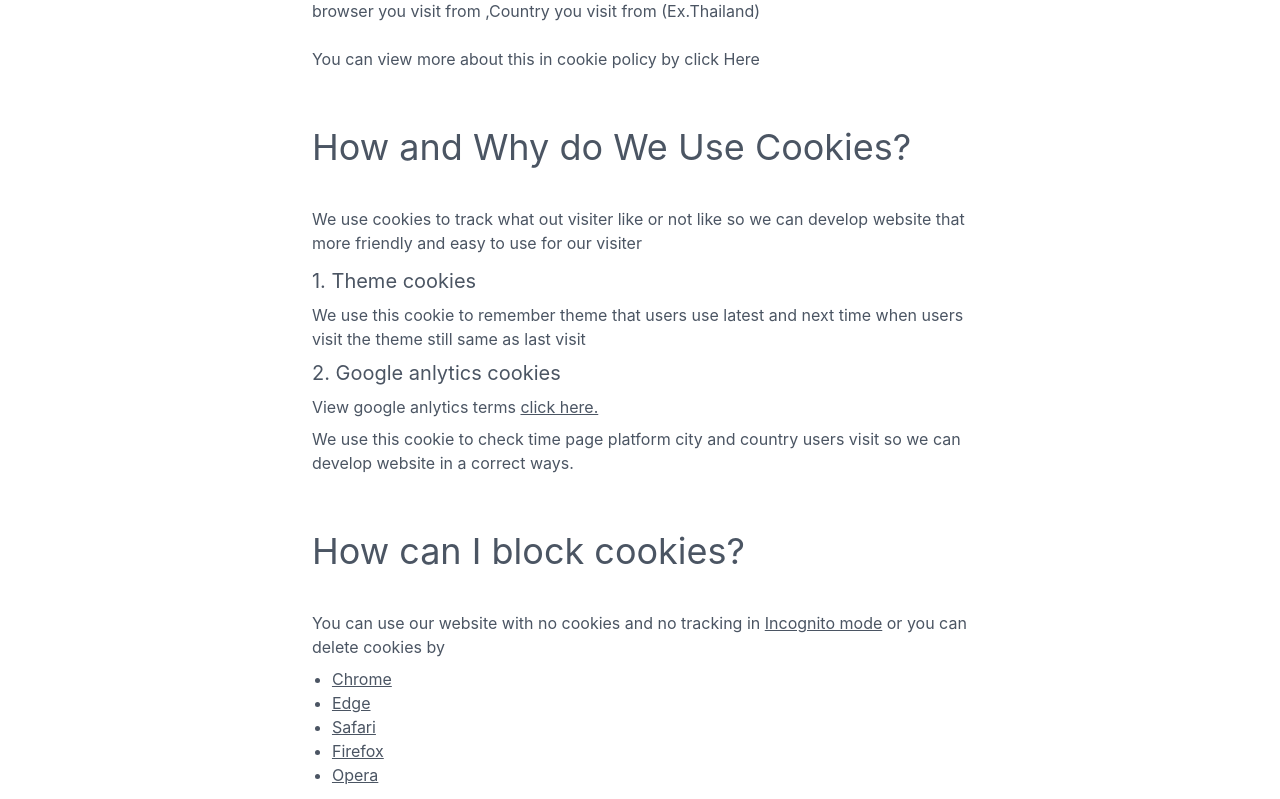
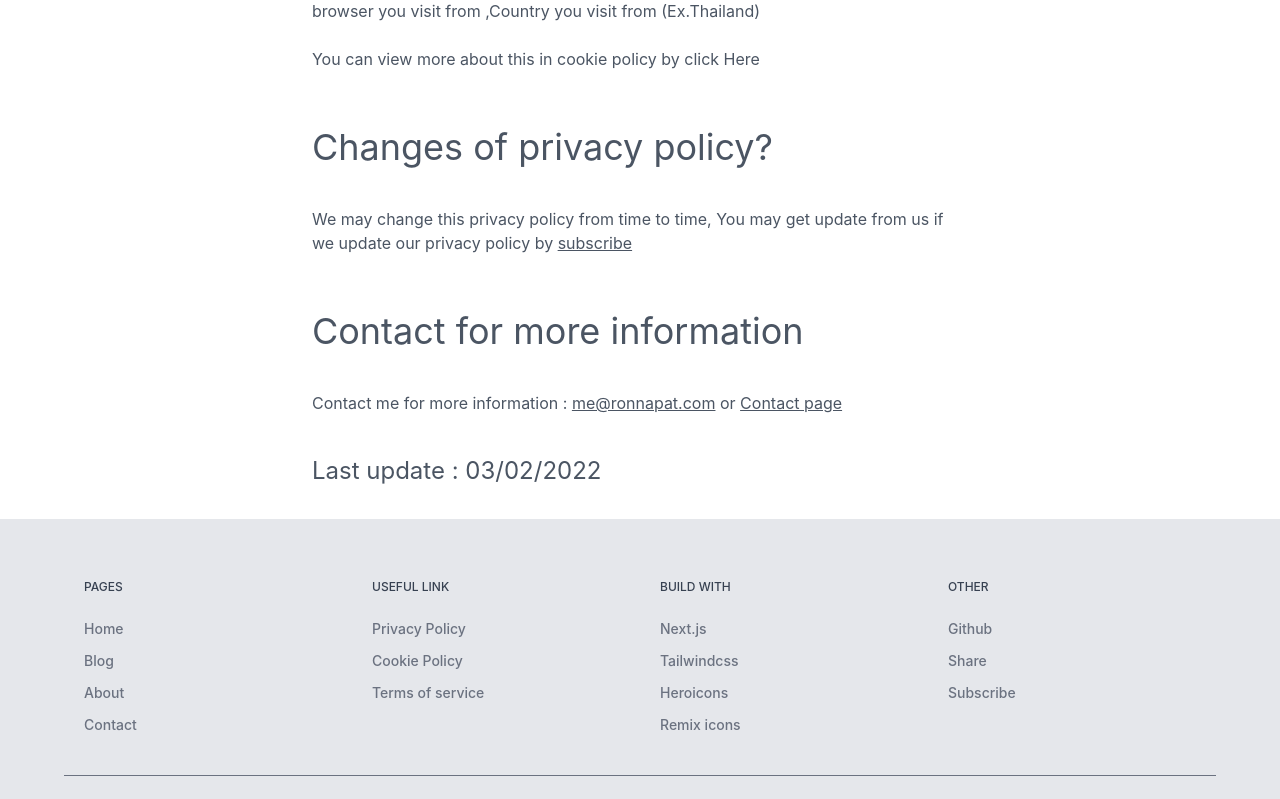
Before and after one commit to ronnapatp/ronnapat.com, a Next.js app: page /en-us/privacy in a window 1280 px wide. Shown: the part 960-1759 px from the top of the page. Built offline with nearby package versions, Linux system fonts and the light colour scheme; no server answers.

Commit message:
Update privacy policy

```diff
--- a/components/privacy.js
+++ b/components/privacy.js
@@ -1,5 +1,5 @@
 export default function () {
-    let update = '13/01/2022'
+    let update = '03/02/2022'
     return(
         <div className="bg-white dark:bg-slate-700">
             <div className="container mx-auto px-4">
@@ -42,43 +42,6 @@ export default function () {
                             You can view more about this in cookie policy by click <a href="/cookie">Here</a>
                         </p>
                     </div>
-                    <div className="mt-14" id='how-and-why-do-we-use-cookies'>
-                        <h2>
-                            <a href='#how-and-why-do-we-use-cookies' className="tag inline-flex">
-                                How and Why do We Use Cookies?
-                            </a>
-                        </h2>
-                        <p className="mt-10">
-                            We use cookies to track what out visiter like or not like so we can develop website that more friendly and easy to use for our visiter
-                            <ul className="mt-3">
-                                <li className="text-xl mb-2">1. Theme cookies</li>
-                                We use this cookie to remember theme that users use latest and next time when users visit the theme still same as last visit
-                            </ul>
-                            <ul className="mt-2">
-                                <li className="text-xl mb-2">2. Google anlytics cookies</li>
-                                View google anlytics terms <a href="https://marketingplatform.google.com/about/analytics/terms/us/" className="underline" target='_blank'>click here.</a>
-                                <p className="mt-2"></p>
-                                We use this cookie to check time page platform city and country users visit so we can develop website in a correct ways.
-                            </ul>
-                        </p>
-                    </div>
-                    <div className="mt-14" id='how-can-i-block-cookie'>
-                        <h2>
-                            <a href='#how-can-i-block-cookie' className="tag inline-flex">
-                                How can I block cookies?
-                            </a>
-                        </h2>
-                        <p className="mt-10">
-                            You can use our website with no cookies and no tracking in <a className="underline" href="https://support.google.com/chrome/answer/95464?hl=en&co=GENIE.Platform%3DDesktop" target="_blank">Incognito mode</a> or you can delete cookies by
-                            <ul className="list-disc ml-5 mt-2">
-                                <li><a className="underline" href="https://support.google.com/chrome/answer/95647?hl=en&co=GENIE.Platform=Desktop" target='_blank'>Chrome</a></li>
-                                <li><a className="underline" href="https://support.microsoft.com/en-us/microsoft-edge/delete-cookies-in-microsoft-edge-63947406-40ac-c3b8-57b9-2a946a29ae09" target='_blank'>Edge</a></li>
-                                <li><a className="underline" href="https://support.apple.com/en-us/HT201265" target='_blank'>Safari</a></li>
-                                <li><a className="underline" href="https://support.mozilla.org/en-US/kb/clear-cookies-and-site-data-firefox" target='_blank'>Firefox</a></li>
-                                <li><a className="underline" href="https://www.opera.com/use-cases/clean-browser-and-remove-trackers" target='_blank'>Opera</a></li>
-                            </ul>
-                        </p>
-                    </div>
                     <div className="mt-14" id='changes-of-privacy-policy'>
                         <h2>
                             <a href='#changes-of-privacy-policy' className="tag inline-flex">
```
